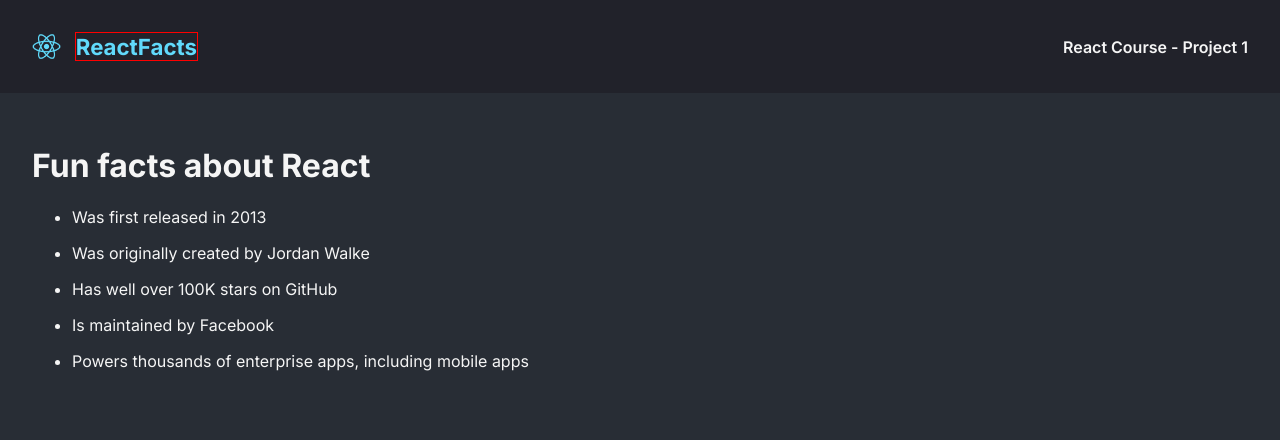
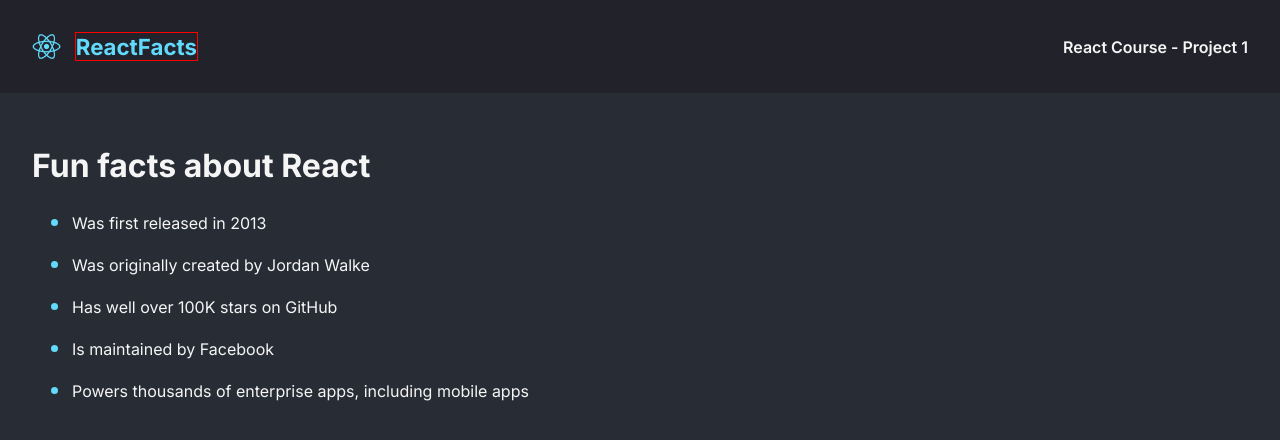
Before and after one commit to ramiinberg/react-static-page, a JavaScript app: page / in a window 1280 px wide. Shown: the top 440 px of the page. Built offline with nearby package versions, Linux system fonts and the light colour scheme; the HTML template or start-up script is replaced by a standard one.

Commit message:
added blue bulletpoints

```diff
--- a/src/components/main.css
+++ b/src/components/main.css
@@ -3,6 +3,11 @@
   padding: 2em;
 }
 
+.list-item::marker {
+  color: #61DAFB;
+  font-size: 1.4rem;
+}
+
 .list-item + .list-item {
   margin-top: 1em;
 }
```
